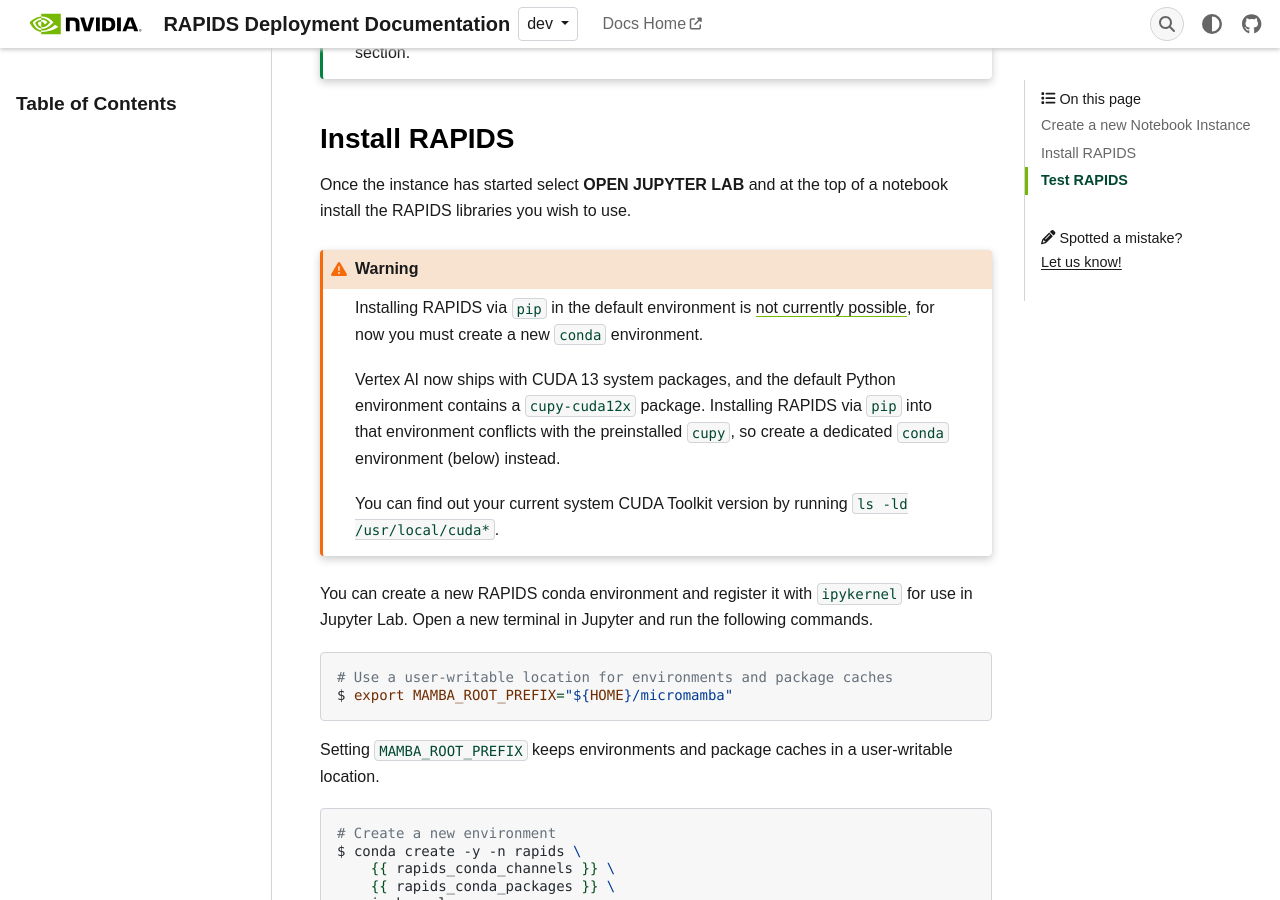
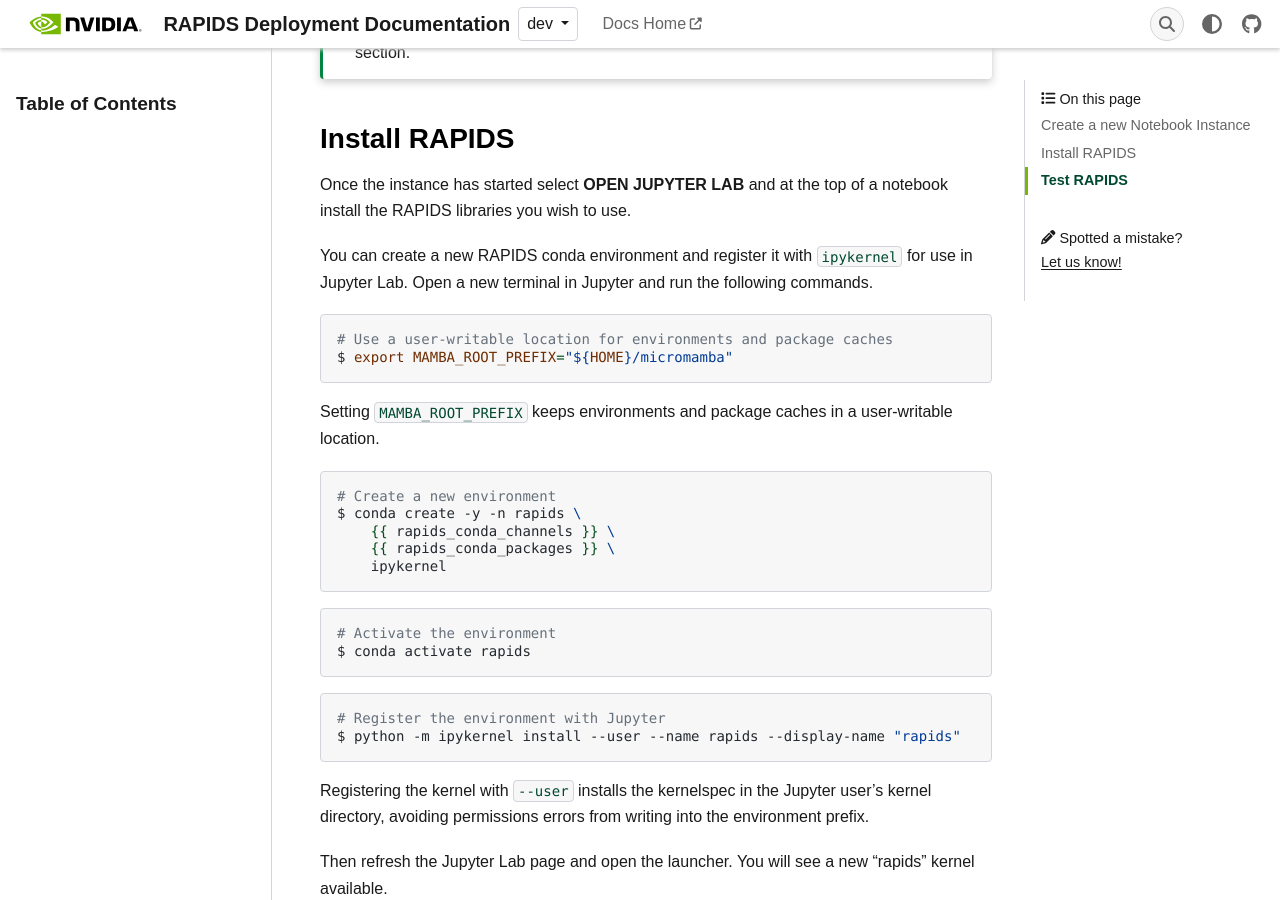
Before and after one commit to rapidsai/deployment, a Sphinx documentation site: the page built from source/cloud/gcp/vertex-ai.md, in a window 1280 px wide and 900 px high, scrolled down 529 px. Built offline with Sphinx 7.4.7, drawn with Linux system fonts in a browser that asks for light colours; some web fonts are replaced.

Commit message:
Remove stale pip/cupy warning from Vertex AI page (#725)

````diff
--- a/source/cloud/gcp/vertex-ai.md
+++ b/source/cloud/gcp/vertex-ai.md
@@ -21,14 +21,6 @@ If you want to select a different GPU or select other hardware options you can s
 ## Install RAPIDS
 
 Once the instance has started select **OPEN JUPYTER LAB** and at the top of a notebook install the RAPIDS libraries you wish to use.
-
-```{warning}
-Installing RAPIDS via `pip` in the default environment is [not currently possible](https://github.com/rapidsai/deployment/issues/517), for now you must create a new `conda` environment.
-
-Vertex AI now ships with CUDA 13 system packages, and the default Python environment contains a `cupy-cuda12x` package. Installing RAPIDS via `pip` into that environment conflicts with the preinstalled `cupy`, so create a dedicated `conda` environment (below) instead.
-
-You can find out your current system CUDA Toolkit version by running `ls -ld /usr/local/cuda*`.
-```
 
 You can create a new RAPIDS conda environment and register it with `ipykernel` for use in Jupyter Lab. Open a new terminal in Jupyter and run the following commands.
 
````
